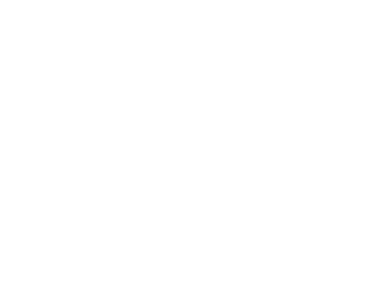
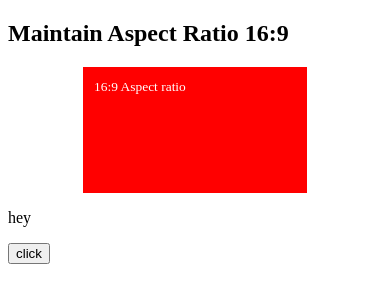
Before and after one commit to MostlyFocusedMike/mf-old, a plain HTML site: page index.html in a window 390 px wide. Drawn offline with nearby package versions, Linux system fonts and the light colour scheme; files that its build step writes are made by us from their sources.

Commit message:
got the basics of the responsive mini screen element
this will be used to showcase animations explaining the tutorials

```diff
--- a/index.html
+++ b/index.html
@@ -1,17 +1,24 @@
 <!DOCTYPE html>
 <html lang="en">
     <head>
-        <meta charset=utf-8">
+        <meta charset="utf-8" />
         <meta name="viewport" content="width=375, initial-scale=1">
         <meta name="author" content="Mike Cronin">
-        <meta name="description" content="DESCRIPTION">
-        <title>TITLE</title>
-        <link rel="stylesheet" href="/css/style.css" type="text/css" />
+        <meta name="description" content="A site that tries to satisfy the curiositys about the arts and sciences and really anything else">
+        <title>Mostly Focused</title>
+        <link rel="stylesheet" href="css/styles.css" type="text/css" />
     </head>
     <body>
-        <div id="wrapper">
-
-        </div>
-        <script src="/js/script.js" charset="utf-8"></script>
+      <div id="wrapper">
+        <h2>Maintain Aspect Ratio 16:9</h2>
+          <div class="holder">
+            <div class="container">
+              <div class="text">16:9 Aspect ratio</div>
+            </div>
+          </div>
+          <p id="width">hey</p>
+          <button>click</button>
+      </div>
+      <script src="js/script.js" charset="utf-8"></script>
     </body>
 </html>
--- a/js/script.js
+++ b/js/script.js
@@ -0,0 +1,31 @@
+/*jslint plusplus: true*/
+/*jslint white: true*/
+/*globals $:false */
+
+(function () {
+
+  //set the responsive text size
+  function setFontSize(event) {
+   // var num = Math.max(document.documentElement.clientWidth, window.innerWidth || 0);
+    var  num = miniScreen.clientWidth;
+      num = num * .04;
+      miniScreen.style.fontSize =  num + "px";
+  }
+////////////////////////////////////////////////////////////////////////////////////////////
+// MAIN PROGRAM //////////////////////////////////////////////////////////////////////////////
+  var miniScreen = document.getElementsByClassName("container")[0],
+    button = document.getElementsByTagName("button")[0];
+
+  (function(event) { setFontSize(event) }());
+  window.addEventListener("resize", function(event) {
+    setFontSize(event);
+  });
+
+  button.addEventListener("click", function() {
+    window.alert(miniScreen.className);
+  }, false);
+
+
+
+
+}());
--- a/scss/main.scss
+++ b/scss/main.scss
@@ -0,0 +1,25 @@
+.holder {
+	width: 60%;
+  max-width: 600px;
+  margin: 0 auto;
+  .container {
+    background-color: red;
+    position: relative;
+    width: 100%;
+    padding-top: 56.25%; /* 16:9 Aspect Ratio */
+    font-size: 20px;
+  }
+}
+
+
+.text {
+   position:  absolute;
+   display: block;
+   top: 10%;
+   left: 5%;
+   bottom: 0;
+   right: 0;
+   text-align: left;
+   font-size: 150%;
+   color: white;
+}
```
Also changed, not shown: css/styles.css, 1 other file.
